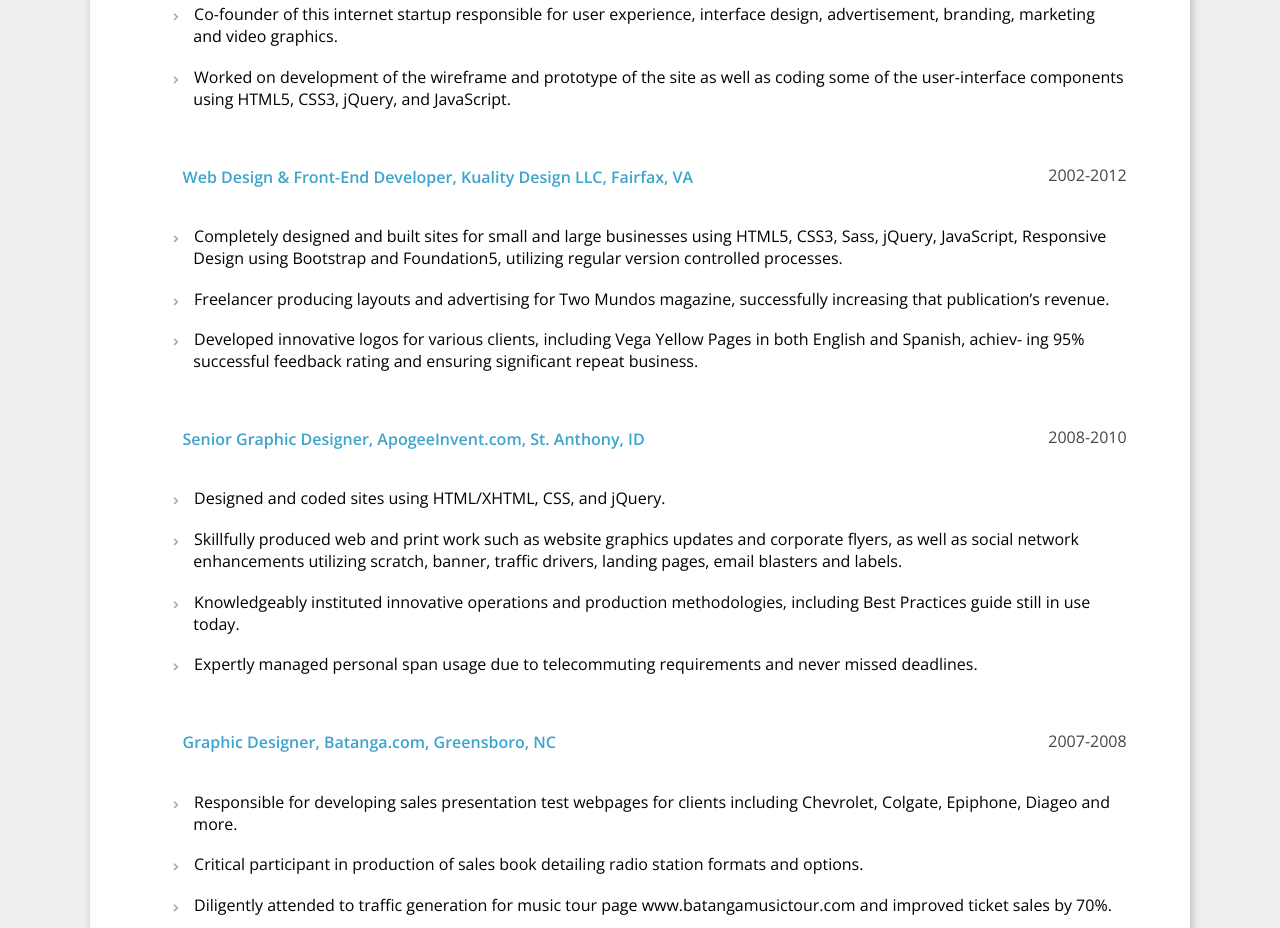
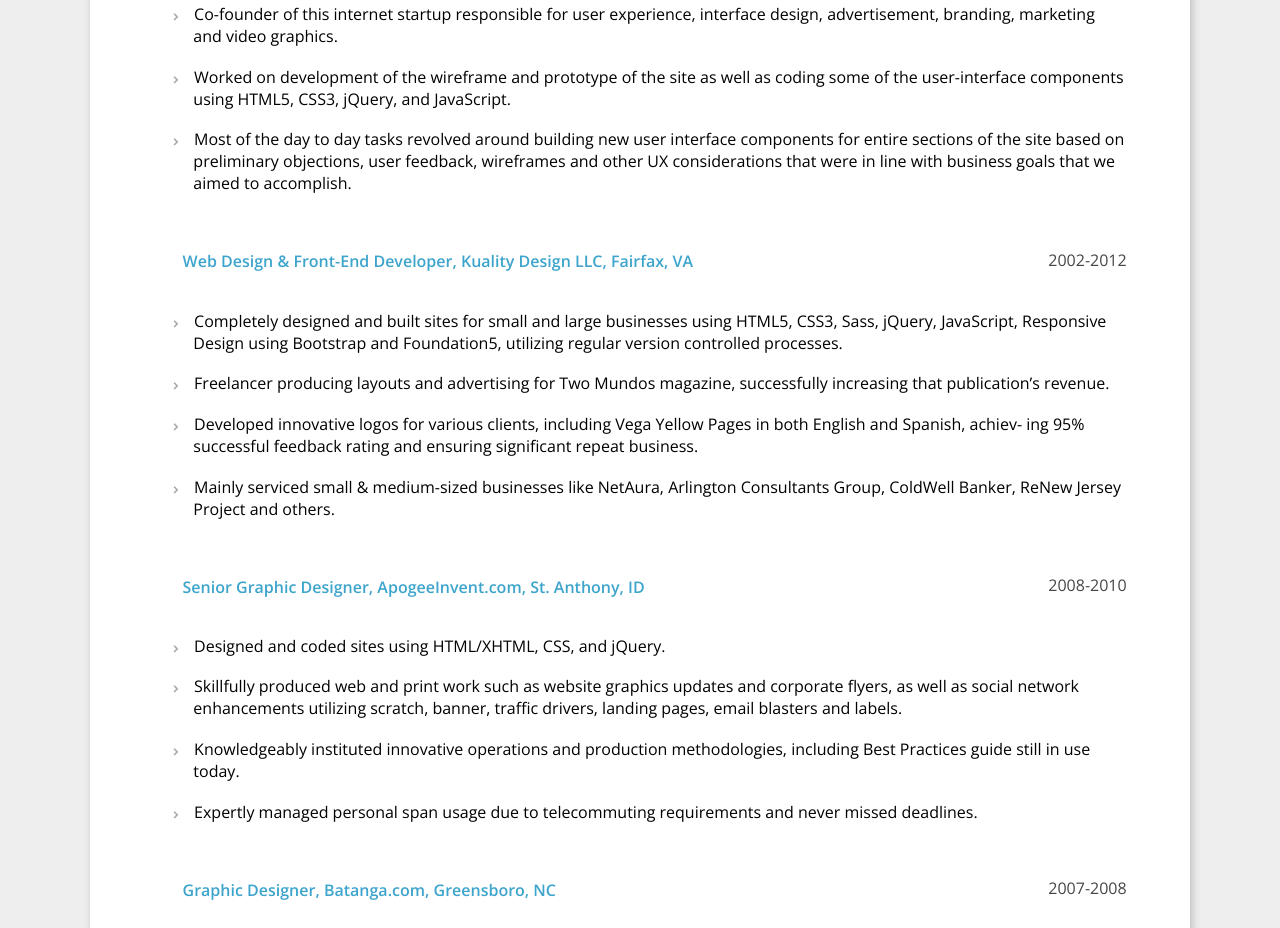
Before and after one commit to MARS1/resume, a plain HTML site: page index.html in a window 1280 px wide. Shown: the part 1413-2341 px from the top of the page. Drawn offline with nearby package versions, Linux system fonts and the light colour scheme; files whose address does not match are found by name.

Commit message:
added another bullet to history

```diff
--- a/index.html
+++ b/index.html
@@ -73,12 +73,14 @@
 				</li>
 				<li>Worked on development of the wireframe and prototype of the site as well as coding some of the user-interface components using HTML5, CSS3, jQuery, and JavaScript.
 				</li>
+				<li>Most of the day to day tasks revolved around building new user interface components for entire sections of the site based on preliminary objections, user feedback, wireframes and other UX considerations that were in line with business goals that we aimed to accomplish.</li>
 			</ul>
 			<h4><span class="bold">Web Design & Front-End Developer</span>, Kuality Design LLC, Fairfax, VA</h4><span class="years">2002-2012</span>
 			<ul>
 				<li>Completely designed and built sites for small and large businesses using HTML5, CSS3, Sass, jQuery, JavaScript, Responsive Design using Bootstrap and Foundation5, utilizing regular version controlled processes.</li>
 				<li>Freelancer producing layouts and advertising for Two Mundos magazine, successfully increasing that publication’s revenue.</li>
 				<li>Developed innovative logos for various clients, including Vega Yellow Pages in both English and Spanish, achiev- ing 95% successful feedback rating and ensuring significant repeat business.</li>
+				<li>Mainly serviced small & medium-sized businesses like NetAura, Arlington Consultants Group, ColdWell Banker, ReNew Jersey Project and others.</li>
 			</ul>
 			<h4><span class="bold">Senior Graphic Designer</span>, ApogeeInvent.com, St. Anthony, ID</h4><span class="years">2008-2010</span>
 			<ul>
```
